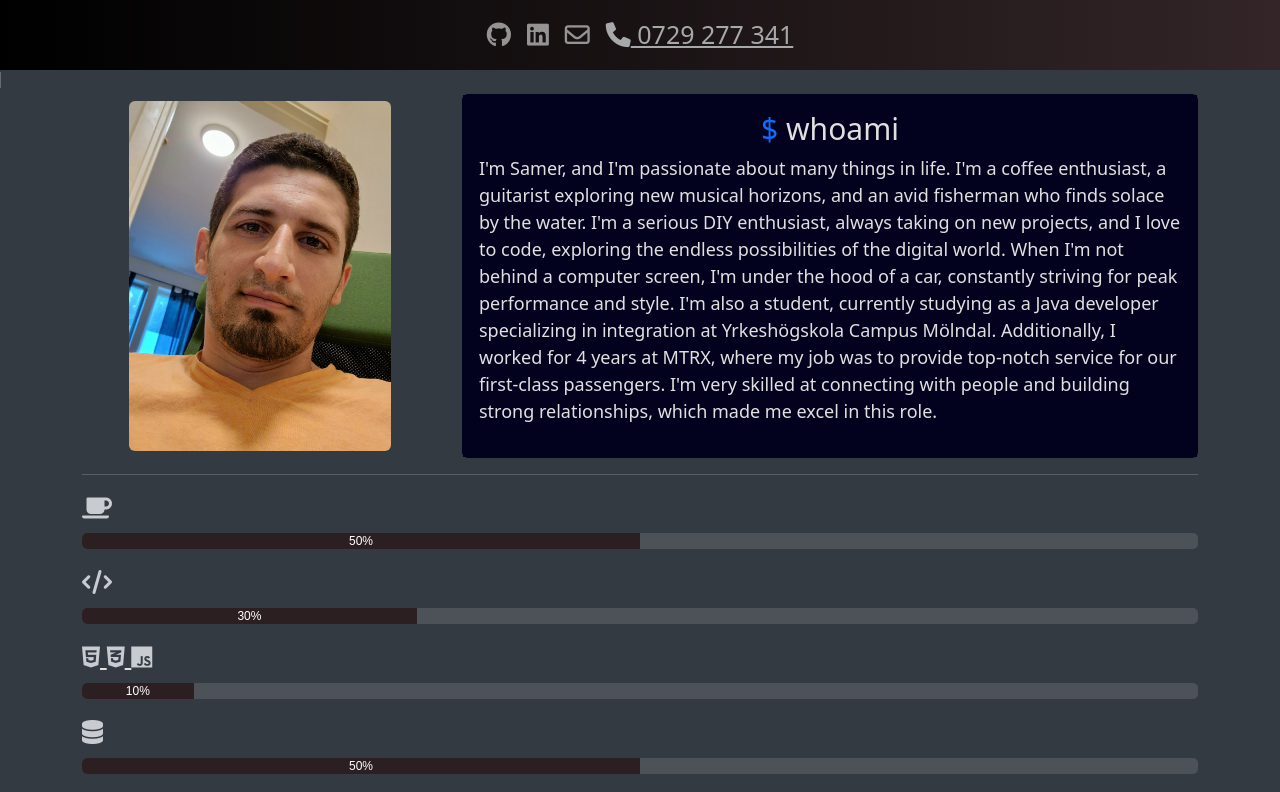
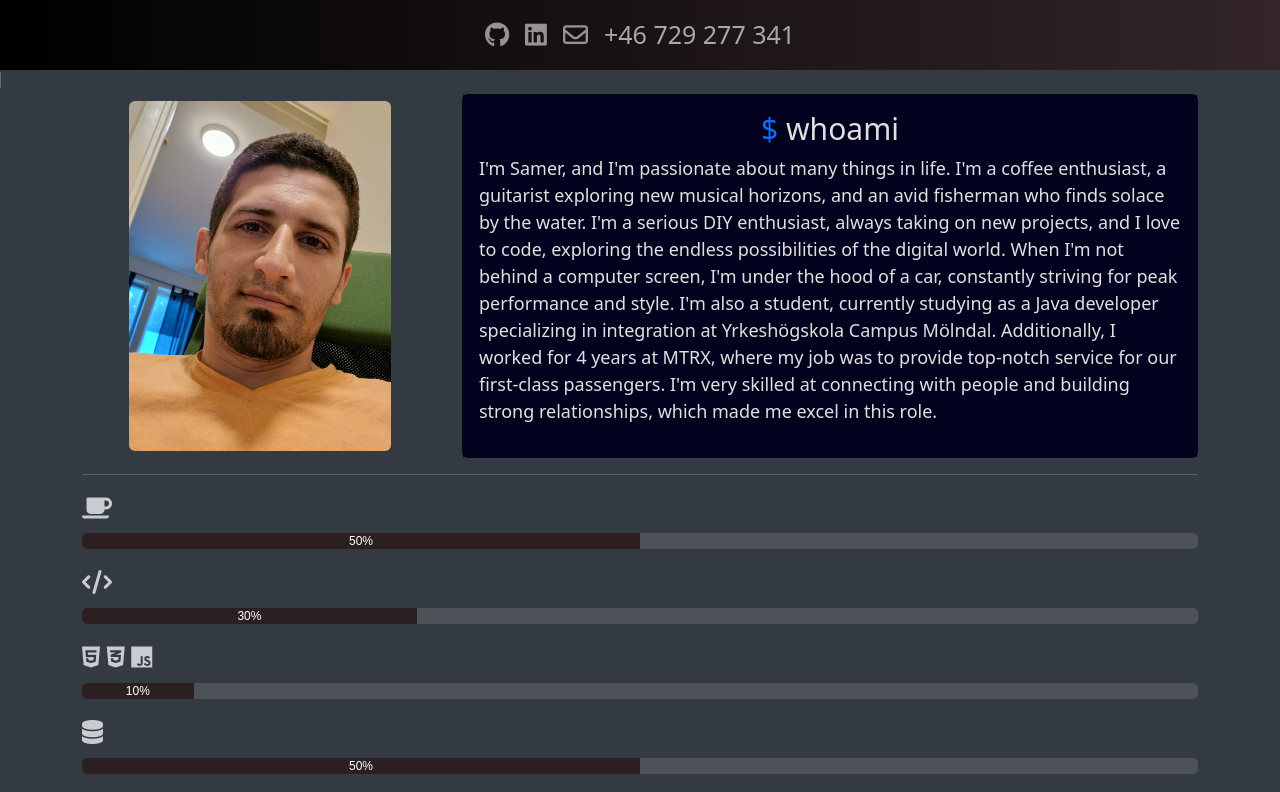
Before and after one commit to Samer-Ismael/Samer-Ismael.github.io, a website built with Parcel: page index.html in a window 1280 px wide. Shown: the top 792 px of the page. Built offline with nearby package versions, Linux system fonts and the light colour scheme.

Commit message:
Saving phone number

```diff
--- a/index.html
+++ b/index.html
@@ -39,7 +39,7 @@
     .clickable {
       cursor: pointer;
       color: #a7a8aa; /* You can choose the color you prefer */
-      text-decoration: underline;
+      text-decoration: none;
     }
 
     .dropdown-content {
@@ -140,7 +140,7 @@
         </li>
         <li class="nav-item">
           <a id="phone-link" class="nav-link clickable">
-            <i class="fas fa-phone"></i> 0729 277 341
+            <i ></i> +46 729 277 341
           </a>
         </li>
       </ul>
```
Also changed, not shown: AF.jpg (deleted), CM.png (deleted), MTR_Express.jpg (deleted).
